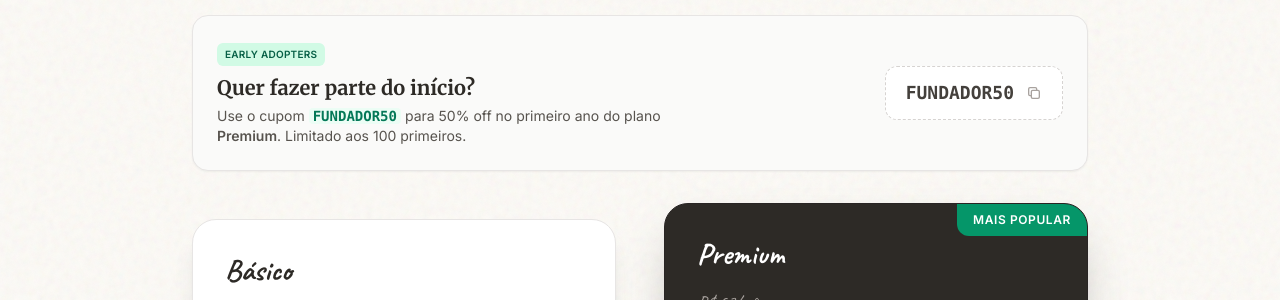
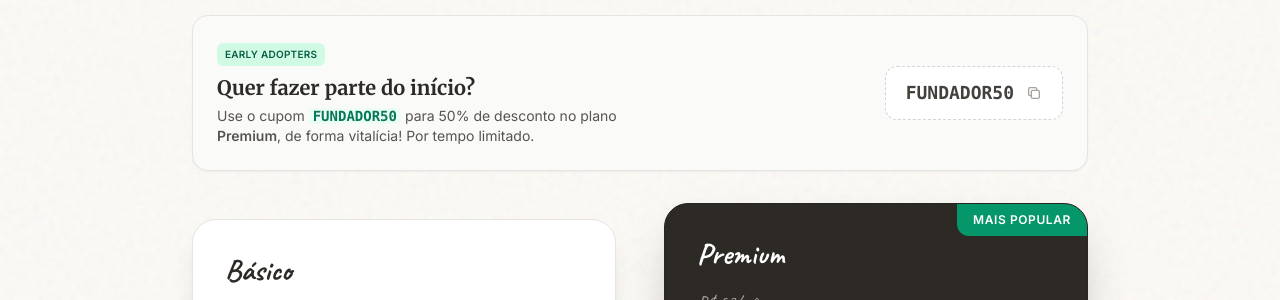
Before and after one commit to brulabs-dev/mpnsite, a Jekyll site: the page built from docs/index.html, in a window 1280 px wide and 900 px high, scrolled down 3879 px. Shown: the part 153-453 px from the top of the window. Built offline with Jekyll 4.4.1, drawn with Linux system fonts in a browser that asks for light colours; nearby versions of some CDN libraries; a script that is not in the unit is left out.

Commit message:
Atualizar o index.html

```diff
--- a/docs/index.html
+++ b/docs/index.html
@@ -426,7 +426,7 @@ is_home: true
                     <span class="inline-block bg-emerald-100 text-emerald-800 text-[10px] font-bold px-2 py-1 rounded-md font-sans mb-2 tracking-wide uppercase">Early Adopters</span>
                     <h3 class="font-serif font-bold text-xl text-ink">Quer fazer parte do início?</h3>
                     <p class="text-stone-600 font-sans text-sm mt-1 max-w-md">
-                        Use o cupom <strong class="text-emerald-700 font-mono bg-emerald-50 px-1 rounded">FUNDADOR50</strong> para 50% off no primeiro ano do plano <strong>Premium</strong>. Limitado aos 100 primeiros.
+                        Use o cupom <strong class="text-emerald-700 font-mono bg-emerald-50 px-1 rounded">FUNDADOR50</strong> para 50% de desconto no plano <strong>Premium</strong>, de forma vitalícia! Por tempo limitado.
                     </p>
                 </div>
 
```
